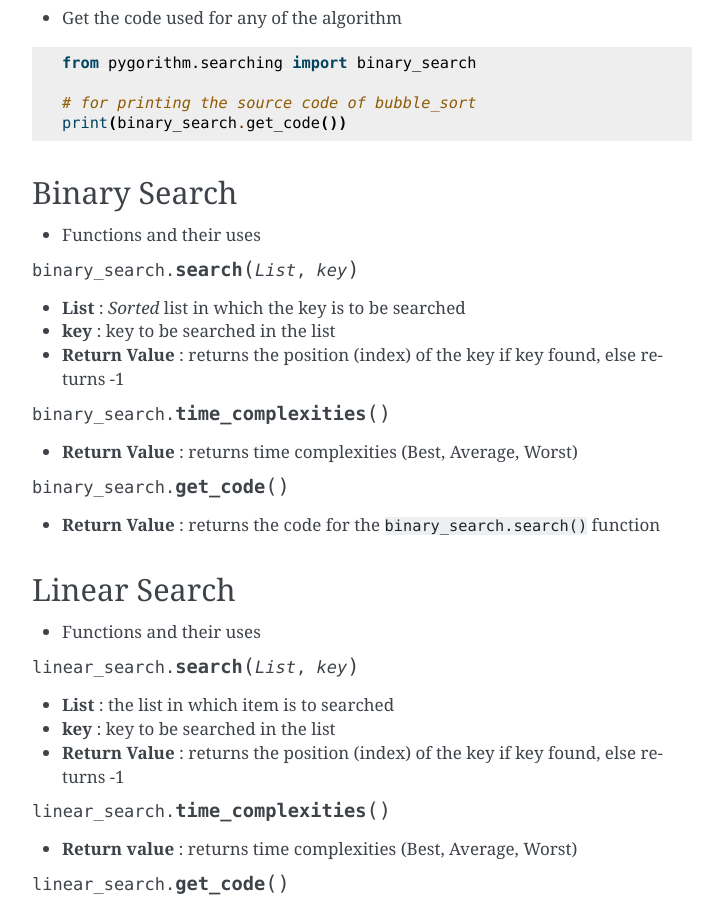
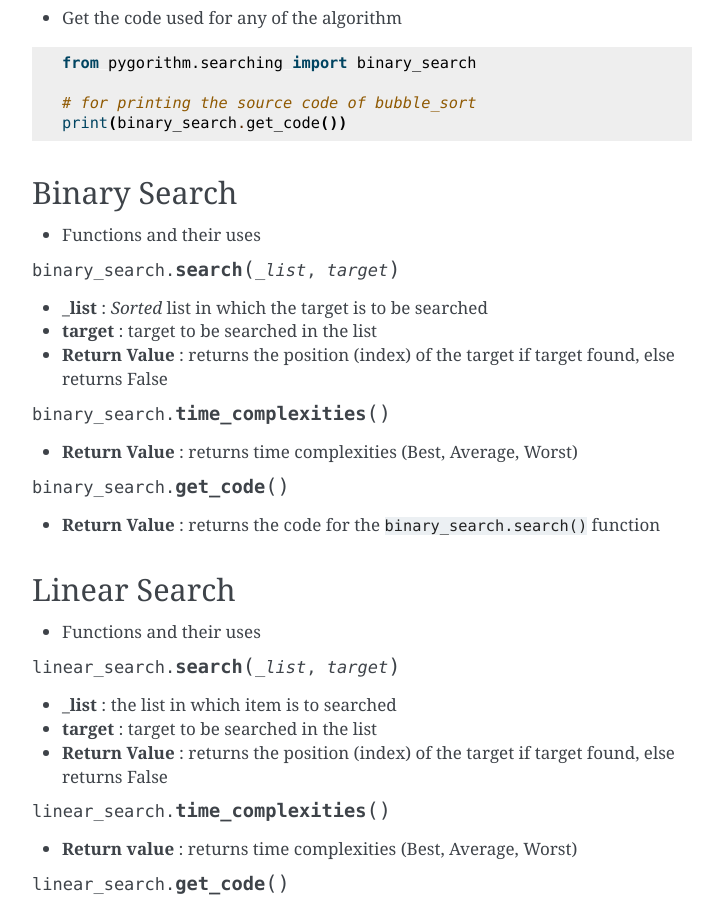
Before and after one commit to OmkarPathak/pygorithm, a Sphinx documentation site: the page built from docs/Searching.rst, in a window 1280 px wide and 900 px high, scrolled down 1505 px. Shown: the whole window, without its empty margins (388-1111 px from the left). Built offline with Sphinx 7.4.7, drawn with Linux system fonts in a browser that asks for light colours; some of the changed text lies outside the part shown.

Commit message:
Updated docs/Searching.rst for interpolation search

```diff
--- a/docs/Searching.rst
+++ b/docs/Searching.rst
@@ -91,12 +91,12 @@ Binary Search
 
 * Functions and their uses
 
-.. function:: binary_search.search(List, key)
+.. function:: binary_search.search(_list, target)
    :module: pygorithm.searching
 
-- **List**            : *Sorted* list in which the key is to be searched
-- **key**             : key to be searched in the list
-- **Return Value**    : returns the position (index) of the key if key found, else returns -1
+- **_list**            : *Sorted* list in which the target is to be searched
+- **target**             : target to be searched in the list
+- **Return Value**    : returns the position (index) of the target if target found, else returns False
 
 .. function:: binary_search.time_complexities()
 
@@ -111,11 +111,11 @@ Linear Search
 
 * Functions and their uses
 
-.. function:: linear_search.search(List, key)
+.. function:: linear_search.search(_list, target)
 
-- **List**            : the list in which item is to searched
-- **key**             : key to be searched in the list
-- **Return Value**    : returns the position (index) of the key if key found, else returns -1
+- **_list**            : the list in which item is to searched
+- **target**             : target to be searched in the list
+- **Return Value**    : returns the position (index) of the target if target found, else returns False
 
 .. function:: linear_search.time_complexities()
 
@@ -182,3 +182,23 @@ Quick Select Search
 .. function:: quick_select.get_code()
 
 - **Return Value**    : returns the code for the ``quick_select.search()`` function
+
+Interpolation Search
+--------------------
+
+* Functions and their uses
+
+.. function:: interpolation_search.search(_list, target)
+   :module: pygorithm.searching
+
+- **_list**           : *Sorted* list in which the target is to be searched
+- **target**          : target to be searched in the list
+- **Return Value**    : returns the position (index) of the target if target found, else returns False
+
+.. function:: interpolation_search.time_complexities()
+
+- **Return Value**    : returns time complexities (Best, Average, Worst)
+
+.. function:: interpolation_search.get_code()
+
+- **Return Value**    : returns the code for the ``interpolation_search.search()`` function
```
